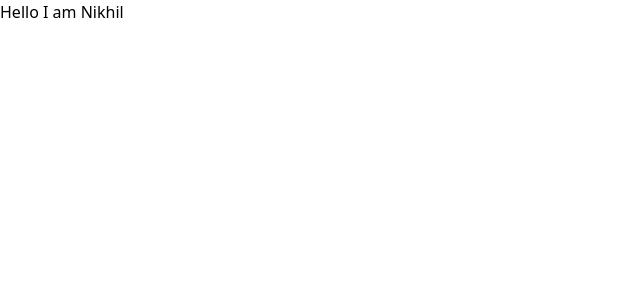
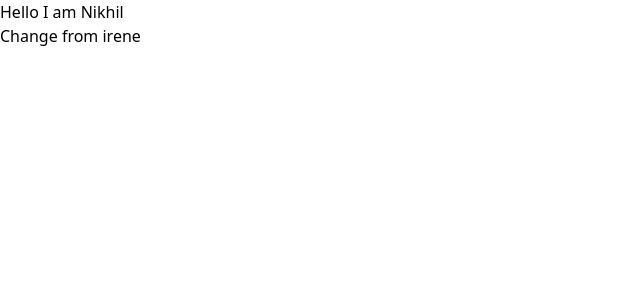
Before and after one commit to Vaibhavkrrishna/capstone-pro, a React (Create React App) app: page / in a window 1280 px wide. Shown: the top 300 px of the page, without its empty margins (0-640 px from the left). Built offline with nearby package versions, Linux system fonts and the light colour scheme.

Commit message:
Update App.js

```diff
--- a/src/App.js
+++ b/src/App.js
@@ -2,6 +2,7 @@ import React from 'react'
 
 export default function App() {
   return (
-    <div>Hello I am Nikhil</div>
+    <div>Hello I am Nikhil
+    <h1>Change from irene</h1></div>
   )
 }
```
